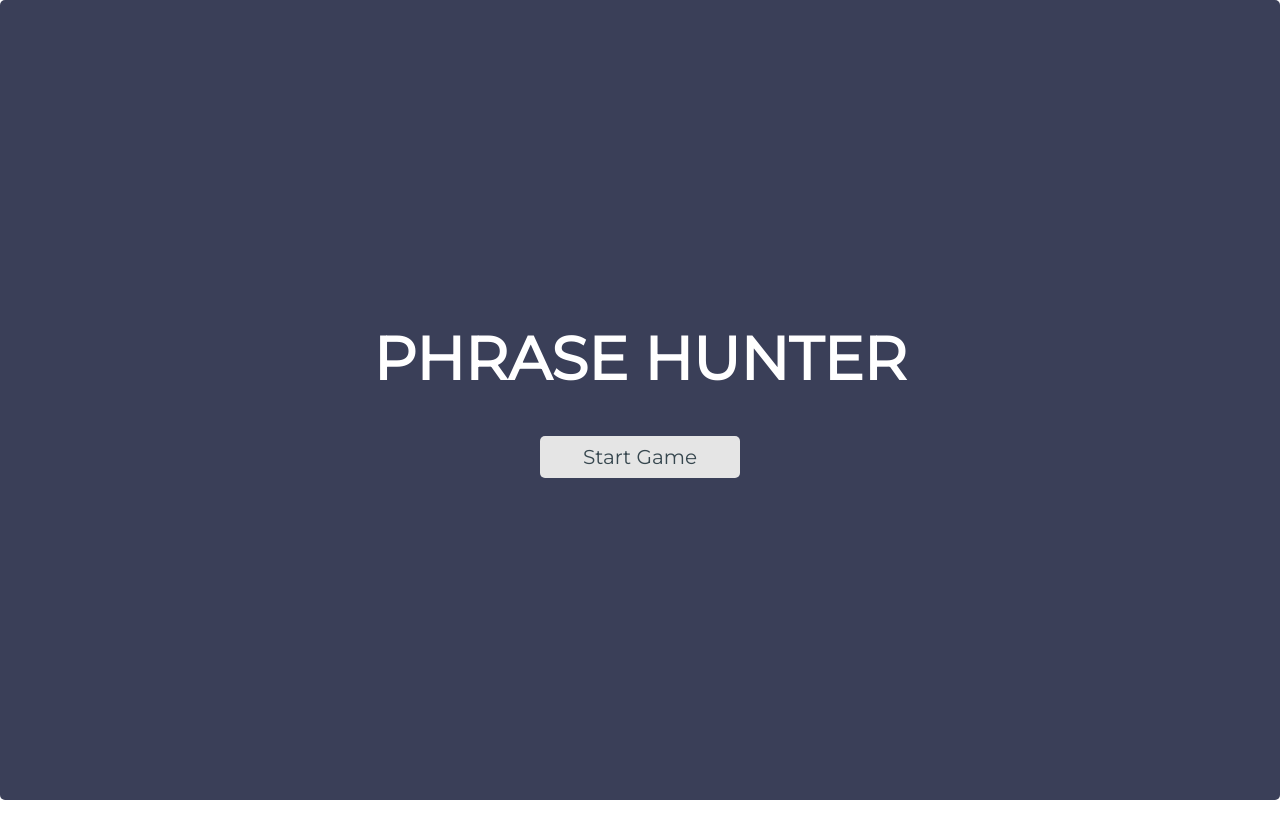
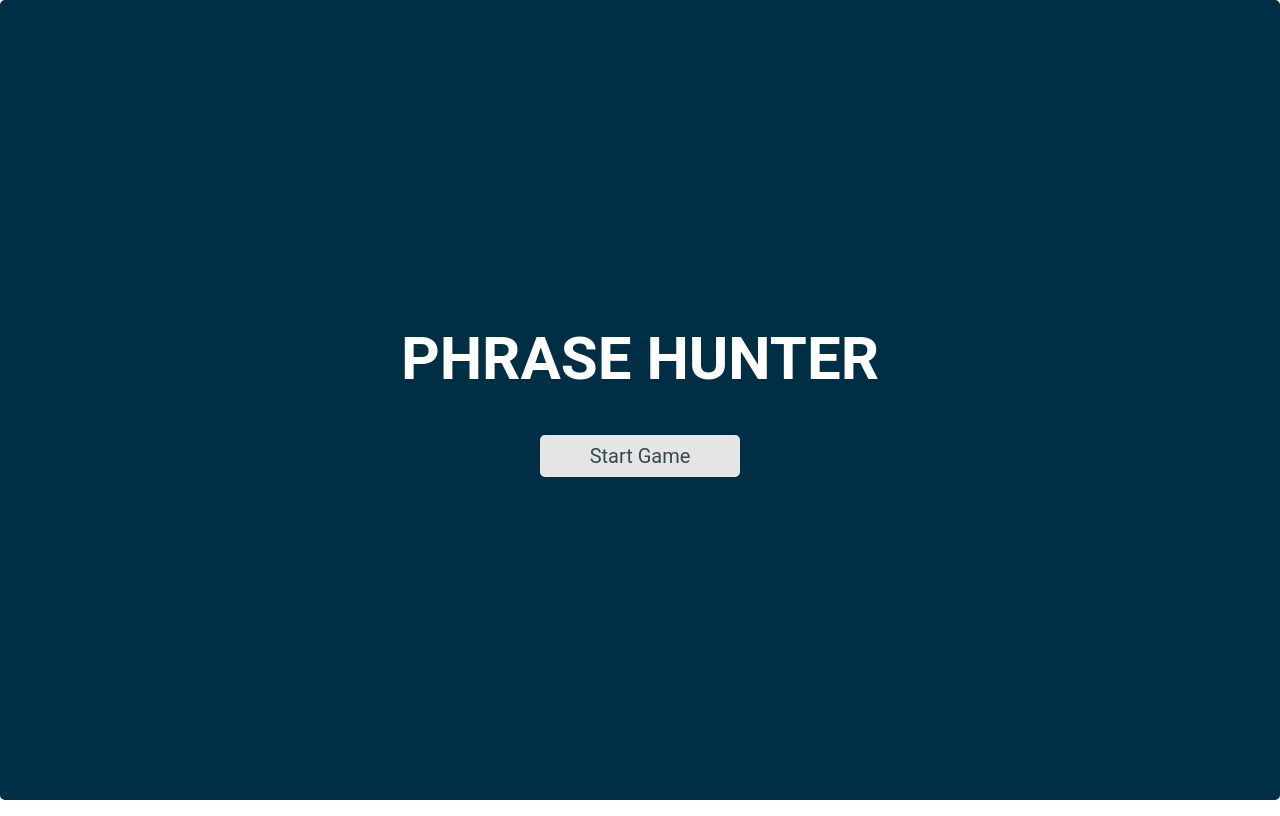
Before and after one commit to karla-codes/oop_game, a plain HTML site: page index.html in a window 1280 px wide. Drawn offline with Linux system fonts and the light colour scheme.

Commit message:
Made some changes to styling to personalize the project and documented those changes

```diff
--- a/css/styles.css
+++ b/css/styles.css
@@ -4,23 +4,23 @@
 /* Variables */
 
 :root {
-  --color-win: #78CF82;
-  --color-lose: #D94545;
+  --color-win: #78cf82;
+  --color-lose: #d94545;
   --color-start: #5b85b7;
   --color-neutral: #445069;
-  --color-neutral-light: #D2D2D2;
-  --color-keys: #37474F;
-  --color-keys-light: #E5E5E5;
+  --color-neutral-light: #d2d2d2;
+  --color-keys: #37474f;
+  --color-keys-light: #e5e5e5;
   --font-size-large: 60px;
   --font-size-medium: 20px;
-  --transition: all .2s ease-in-out;
+  --transition: all 0.2s ease-in-out;
 }
 
 /* main */
 
 * {
   box-sizing: border-box;
-  font-family: 'Montserrat', sans-serif;
+  font-family: 'Roboto', sans-serif;
 }
 
 body {
@@ -30,7 +30,9 @@ body {
   height: 100vh;
 }
 
-li, ol, ul {
+li,
+ol,
+ul {
   padding: 0;
   display: inline-block;
 }
@@ -49,7 +51,7 @@ h1 {
 button {
   margin: 6px;
   border: 1px solid transparent;
-  padding: .5rem 1rem;
+  padding: 0.5rem 1rem;
   color: var(--color-keys);
   font-size: var(--font-size-medium);
   background-color: var(--color-keys-light);
@@ -61,8 +63,8 @@ button {
 }
 
 #btn__reset {
-	width: 200px;
-	margin: 0 auto;
+  width: 200px;
+  margin: 0 auto;
 }
 
 .main-container {
@@ -79,7 +81,7 @@ button {
   padding: 10px;
 }
 
-#phrase ul li{
+#phrase ul li {
   margin-top: 15px;
 }
 
@@ -88,7 +90,6 @@ button {
 .header {
   color: #3a3f58;
 }
-
 
 /* Phrase */
 
@@ -107,21 +108,18 @@ button {
   width: 15px;
 }
 
-
-
 .show {
   color: #fff;
-  background-color: #4ac0d5;
+  background-color: #007bb6;
   font-size: 20px;
   height: 65px;
   width: 65px;
   padding: 20px 1px 0 1px;
   margin-right: 2px;
   border-radius: 5px;
-  -webkit-animation-duration: .5s;
-  animation-duration: .5s;
+  -webkit-animation-duration: 0.5s;
+  animation-duration: 0.5s;
 }
-
 
 /* Keyboard */
 
@@ -134,12 +132,12 @@ button {
   background: #3a3f58;
   border-radius: 5px;
   font-size: var(--font-size-medium);
-  color: #FFFFFF;
+  color: #ffffff;
 }
 
 .wrong {
   background: #f7a964;
-  color: #FFFFFF;
+  color: #ffffff;
 }
 
 .btn__reset {
@@ -149,8 +147,8 @@ button {
   border-radius: 5px;
   font-size: 20px;
   cursor: pointer;
-  border-bottom: solid 4px rgba(0, 0, 0, .3);
-  border-right: solid 3px rgba(0, 0, 0, .3)
+  border-bottom: solid 4px rgba(0, 0, 0, 0.3);
+  border-right: solid 3px rgba(0, 0, 0, 0.3);
 }
 
 .btn__reset:active {
@@ -159,14 +157,13 @@ button {
   border-right: solid 3px rgba(0, 0, 0, 0);
 }
 
-
 /* Overlay */
 
 #overlay {
   display: flex;
   flex-direction: column;
   position: fixed;
-  color: #FFFFFF;
+  color: #ffffff;
   justify-content: center;
   top: 0;
   bottom: 0;
@@ -176,11 +173,11 @@ button {
 }
 
 .title {
-  color: #FFF;
+  color: #fff;
 }
 
 .start {
-  background-color: #3a3f58;
+  background-color: #002e44;
 }
 
 .start a {
```
Also changed, not shown: 1 other file.
